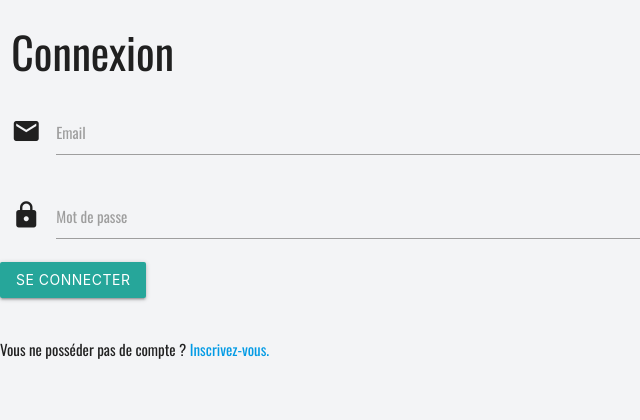
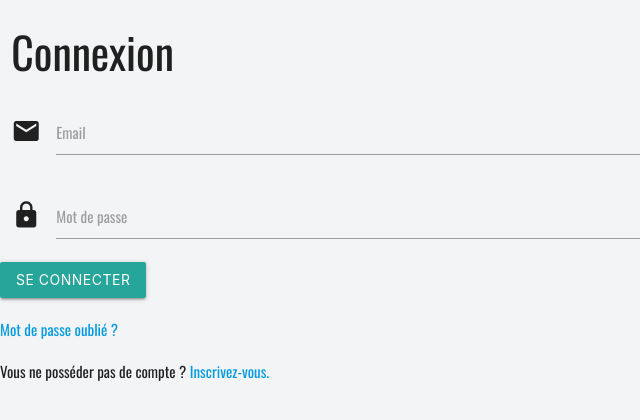
Before and after one commit to MDL-RA/maison-des-ligues, a Symfony app: template templates/security/connexion.html.twig in a window 1280 px wide. Shown: the part 284-704 px from the top of the page, without its empty margins (0-640 px from the left). Run offline with Twig, Linux system fonts and the light colour scheme; the template is opened without the code that fills it, so the values that code supplies are empty; style sheets or scripts are compiled from the project's sources; some libraries are stand-ins or nearby versions.

Commit message:
💄 Ajout lien pour reset password
Ajout du lien pour pouvoir réinitialiser le mot de passe dans la page de connexion

```diff
--- a/templates/security/connexion.html.twig
+++ b/templates/security/connexion.html.twig
@@ -46,13 +46,15 @@
                             <button class="waves-effect waves-light btn" type="submit">Se Connecter</button>
                         </div>
                     </form>
+                    <div>
+                        <a href={{path("app_inscription")}} class="register-link"> Mot de passe oublié ?</a>
+                    </div>
                 </div>
                 <div>
                     <p>
                         Vous ne posséder pas de compte ?
-                        <a href={{path("app_inscription")}} class="register-link"> Inscrivez-vous.<a/>
+                        <a href={{path("app_inscription")}} class="register-link"> Inscrivez-vous.</a>
                     </p>
-
                 </div>
             </div>
         </div>
```
Also changed, not shown: assets/styles/connexion.scss (line endings or trailing spaces).
